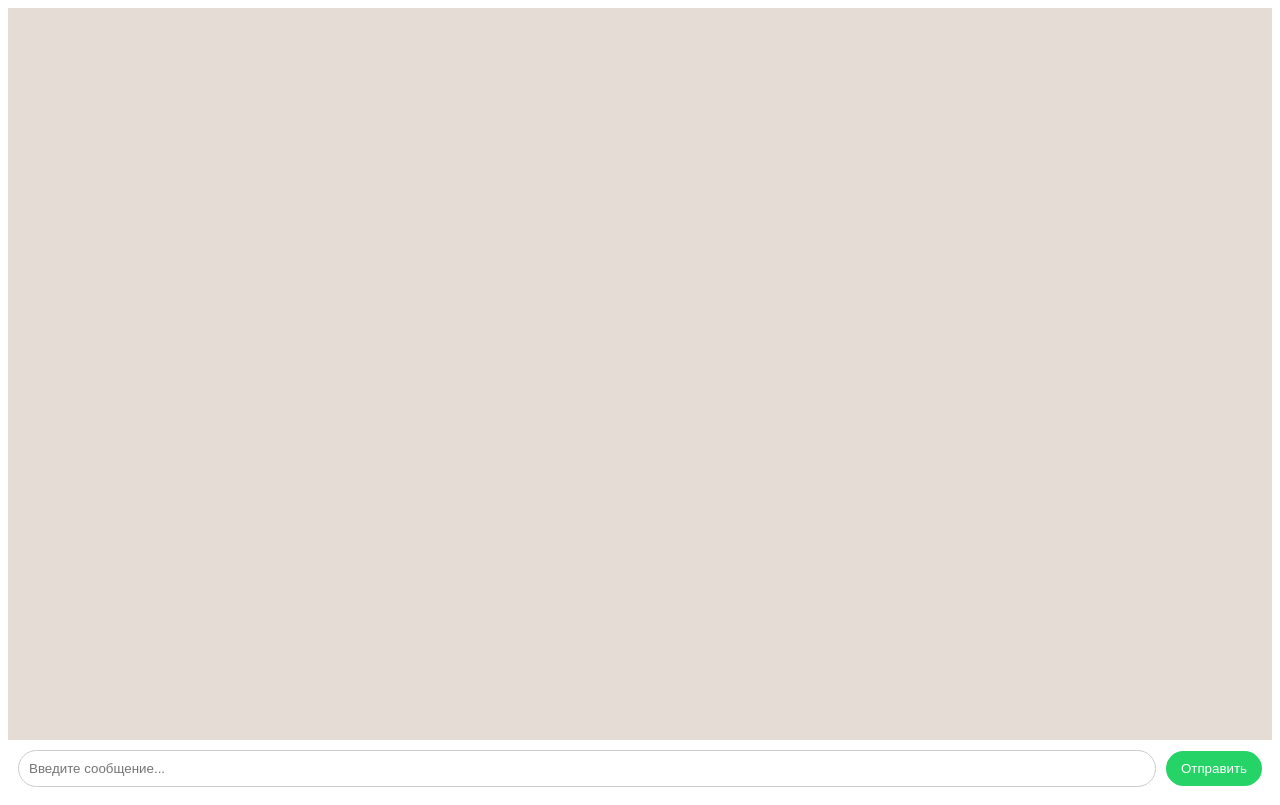
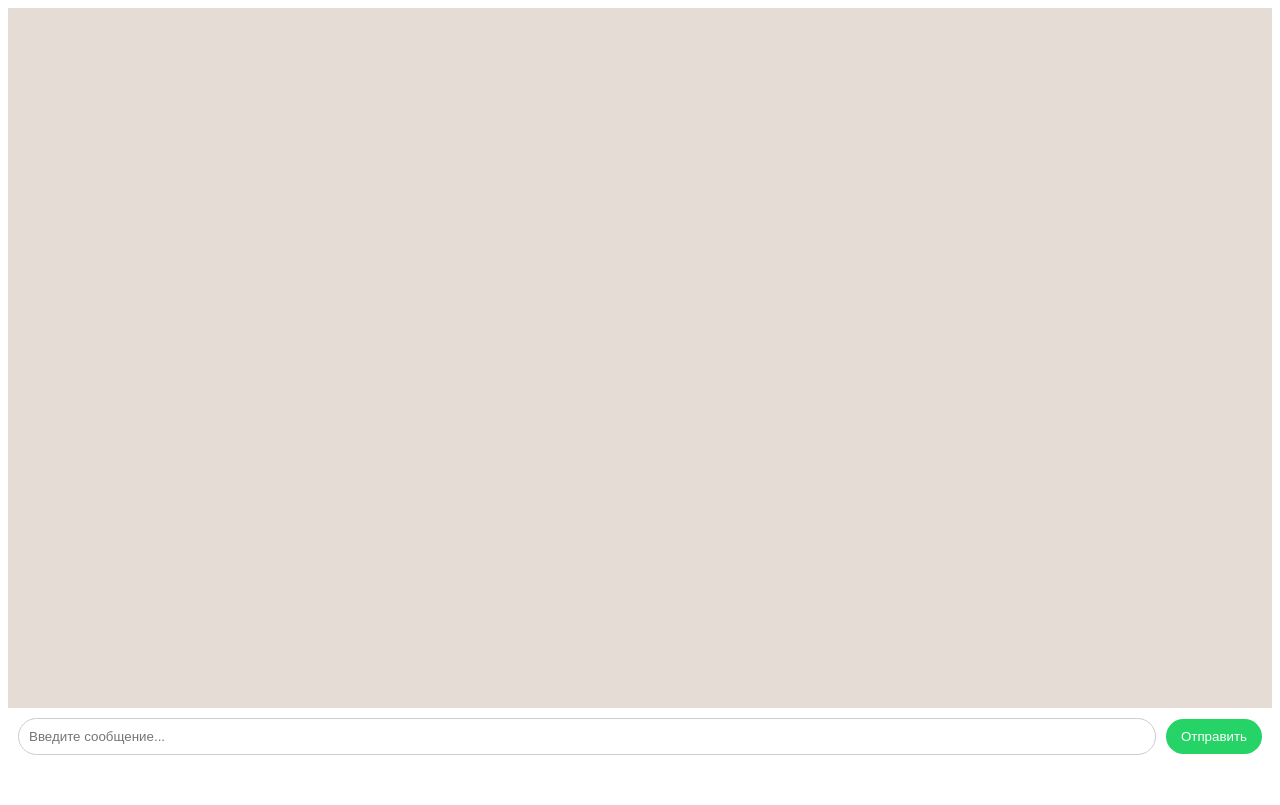
Before and after one commit to KashapovK/green-api, a React (Vite) app: page / in a window 1280 px wide. Both pictures are taken after a click on the button "Начать чат". Built offline with nearby package versions, Linux system fonts and the light colour scheme.

Commit message:
small css fix

```diff
--- a/src/css/chat.css
+++ b/src/css/chat.css
@@ -2,7 +2,7 @@
   display: flex;
   flex-direction: column;
   padding: 10px;
-  height: 89vh;
+  height: 85vh;
   overflow-y: auto;
   background-color: #e5ddd5;
   font-family: "Arial", sans-serif;
--- a/src/css/message.css
+++ b/src/css/message.css
@@ -1,7 +1,6 @@
 .messages {
   flex-grow: 1;
   padding: 10px;
-  overflow-y: auto;
 }
 
 .input-container {
```
